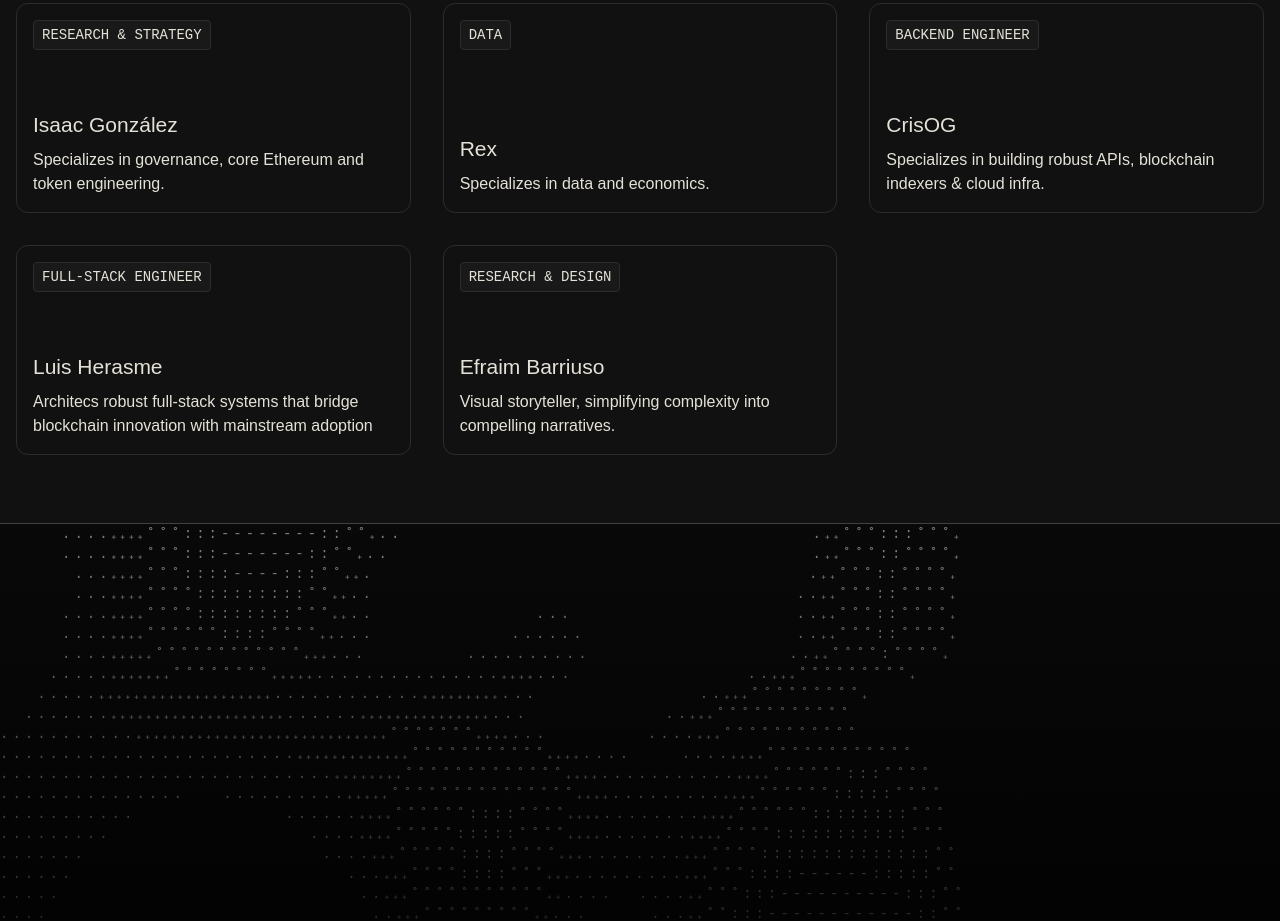
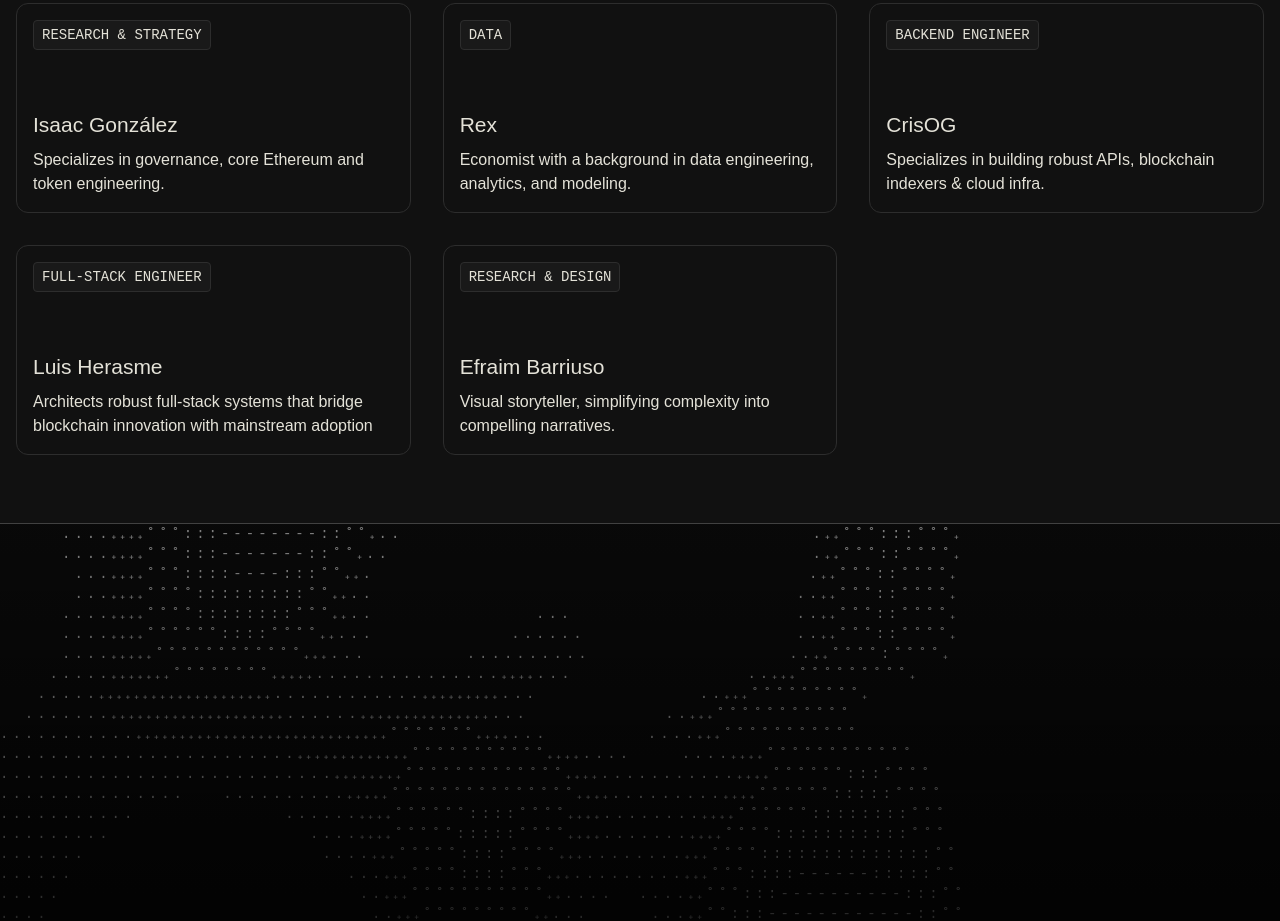
Before and after one commit to vistawtf/landing, an Astro site: page / in a window 1280 px wide. Shown: the part 4712-5633 px from the top of the page. Built offline with nearby package versions, Linux system fonts and the light colour scheme; Astro itself is replaced by a stand-in of ours.

Commit message:
fix: update team member descriptions for clarity and correctness

```diff
--- a/src/components/team.astro
+++ b/src/components/team.astro
@@ -36,7 +36,9 @@
         </div>
         <div>
           <h3 class="text-vista-light text-[21px] mb-2">Rex</h3>
-          <p class="text-vista-light text-base font-light">Specializes in data and economics.</p>
+          <p class="text-vista-light text-base font-light">
+            Economist with a background in data engineering, analytics, and modeling.
+          </p>
         </div>
       </div>
 
@@ -71,7 +73,7 @@
         <div>
           <h3 class="text-vista-light text-[21px] mb-2">Luis Herasme</h3>
           <p class="text-vista-light text-base font-light">
-            Architecs robust full-stack systems that bridge blockchain innovation with mainstream
+            Architects robust full-stack systems that bridge blockchain innovation with mainstream
             adoption
           </p>
         </div>
```
